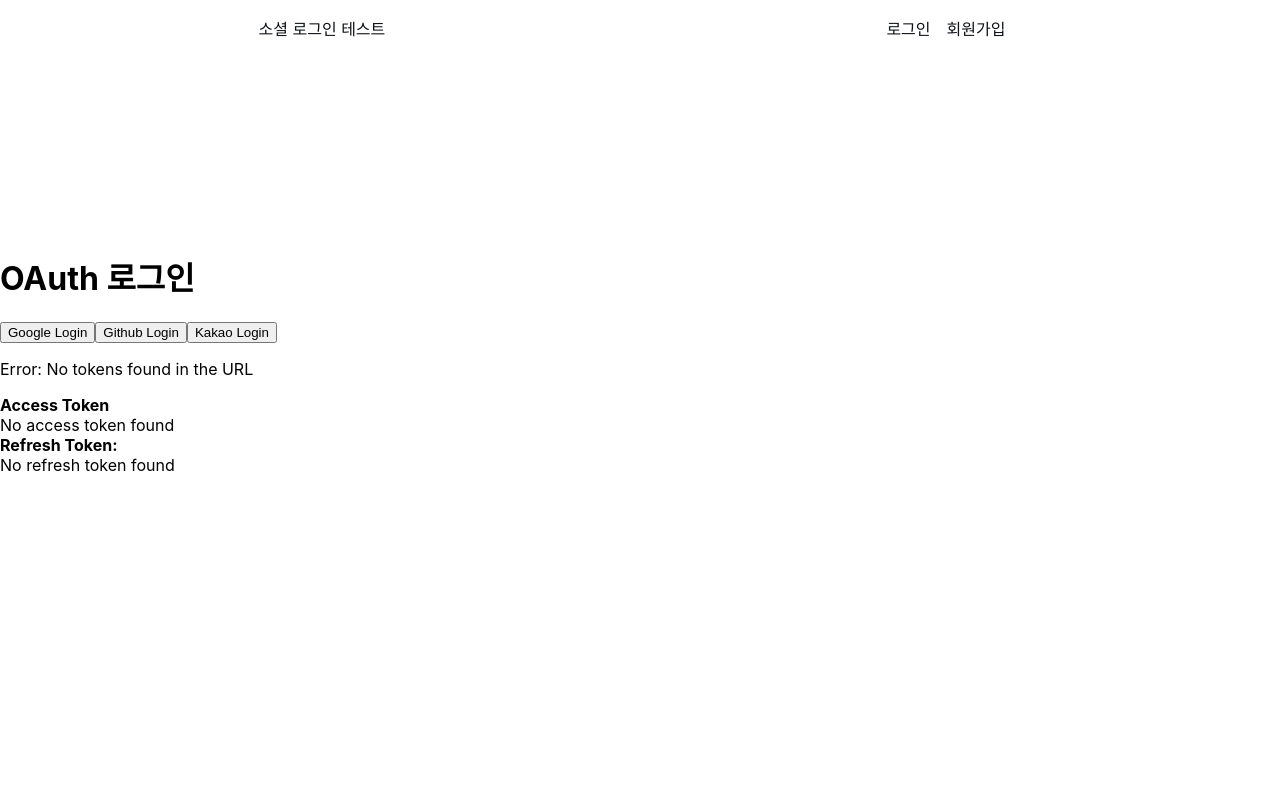
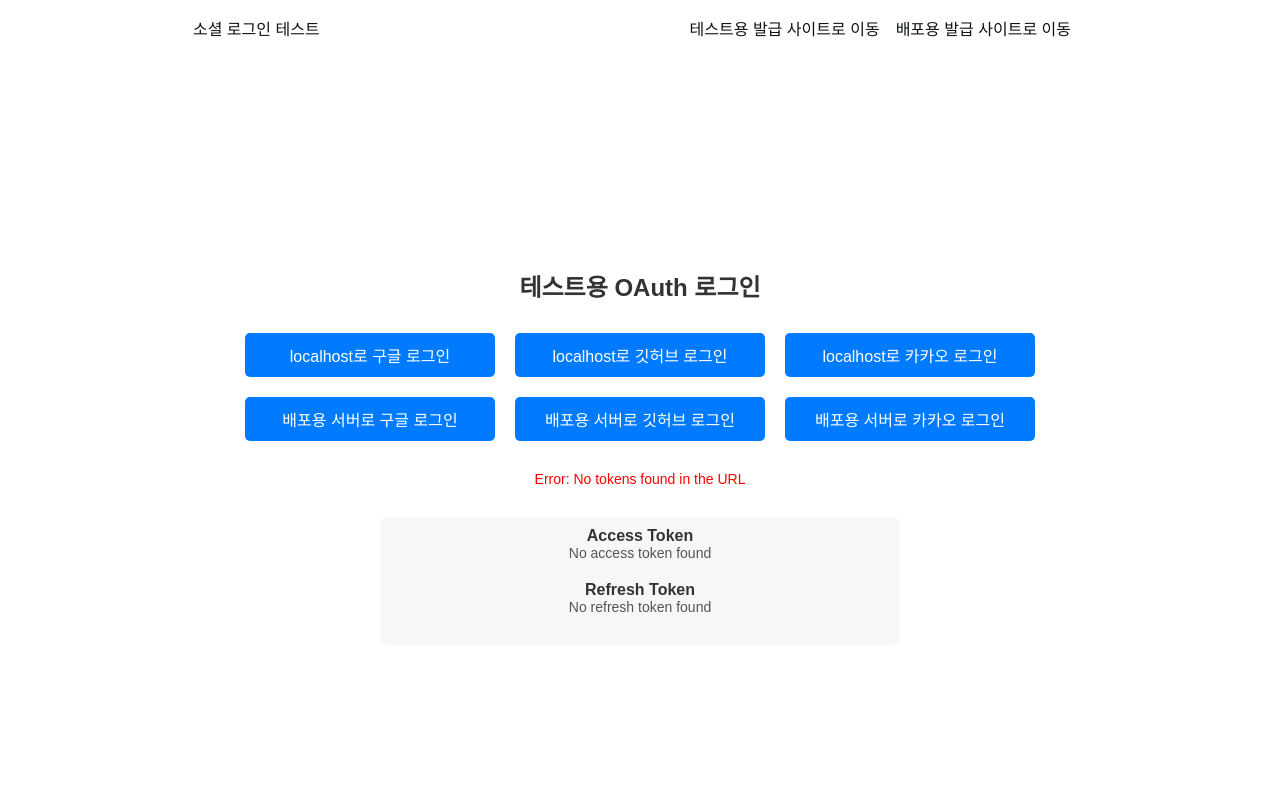
Before and after one commit to rinklove/rev-up-login-demo, a React (Create React App) app: page / in a window 1280 px wide. Shown: the top 800 px of the page. Built offline with nearby package versions, Linux system fonts and the light colour scheme; the HTML template or start-up script is replaced by a standard one.

Commit message:
fix: 소셜로그인 정상화

```diff
--- a/package.json
+++ b/package.json
@@ -39,5 +39,5 @@
       "last 1 safari version"
     ]
   },
-  "homepage": "https://rinklove.github.io/rev-up-login-demo/"
+  "homepage": "https://rinklove.github.io/rev-up-login-demo"
 }
--- a/src/components/main/MainDiv.jsx
+++ b/src/components/main/MainDiv.jsx
@@ -6,17 +6,24 @@ const MainDiv = () => {
   const [refreshToken, setRefreshToken] = useState(null);
   const [error, setError] = useState(null);
 
-  // 로그인 요청을 보낼 함수
-  const handleLogin = (provider) => {
+  // 로그인 요청을 보낼 함수 (로컬 서버용)
+  const handleLocalhostLogin = (provider) => {
     try {
-      // 현재 페이지의 URL을 가져와서 redirect_uri로 사용
-      const currentUrl = window.location.href;
+      const currentUrl = window.location.href.split('?')[0];
       console.log(`redirect_uri = ${currentUrl}`);
+      const loginUrl = `http://localhost:8080/oauth2/authorization/${provider}?redirect_uri=${encodeURIComponent(currentUrl)}`;
+      window.location.href = loginUrl;
+    } catch (err) {
+      setError(err.message);
+    }
+  };
 
-      // 로그인 URL을 생성합니다.
-      const loginUrl = `http://localhost:8080/oauth2/authorization/${provider}?redirect_uri=${encodeURIComponent(currentUrl)}`;
-
-      // 해당 URL로 리다이렉트하여 소셜 로그인 페이지로 이동합니다.
+  // 로그인 요청을 보낼 함수 (배포 서버용)
+  const handleReleaseServerLogin = (provider) => {
+    try {
+      const currentUrl = window.location.href.split('?')[0];
+      console.log(`redirect_uri = ${currentUrl}`);
+      const loginUrl = `https://revuprevup.o-r.kr/oauth2/authorization/${provider}?redirect_uri=${encodeURIComponent(currentUrl)}`;
       window.location.href = loginUrl;
     } catch (err) {
       setError(err.message);
@@ -37,33 +44,35 @@ const MainDiv = () => {
     }
   };
 
-  // 컴포넌트가 마운트되었을 때 URL에서 토큰을 추출
   useEffect(() => {
     getTokensFromUrl();
-  }, []); // 의존성 배열 비워두어 컴포넌트 마운트 시 한 번만 실행되도록 설정
+  }, []);
 
   return (
     <div className="main-div-container">
-      <h1>OAuth 로그인</h1>
+      <h1>테스트용 OAuth 로그인</h1>
 
-      {/* Google Login 버튼 */}
-      <button className="login-button" onClick={() => handleLogin('google')}>Google Login</button>
+      <div>
+        <button className="login-button" onClick={() => handleLocalhostLogin('google')}>localhost로 구글 로그인</button>
+        <button className="login-button" onClick={() => handleLocalhostLogin('github')}>localhost로 깃허브 로그인</button>
+        <button className="login-button" onClick={() => handleLocalhostLogin('kakao')}>localhost로 카카오 로그인</button>
+      </div>
 
-      {/* Github Login 버튼 */}
-      <button className="login-button" onClick={() => handleLogin('github')}>Github Login</button>
+      <div>
+        <button className="login-button" onClick={() => handleReleaseServerLogin('google')}>배포용 서버로 구글 로그인</button>
+        <button className="login-button" onClick={() => handleReleaseServerLogin('github')}>배포용 서버로 깃허브 로그인</button>
+        <button className="login-button" onClick={() => handleReleaseServerLogin('kakao')}>배포용 서버로 카카오 로그인</button>
+      </div>
 
-      {/* Kakao Login 버튼 */}
-      <button className="login-button" onClick={() => handleLogin('kakao')}>Kakao Login</button>
+      {error && <p className="error-message">Error: {error}</p>}
 
-      {/* 로그인 후 토큰 정보 출력 */}
-      {error && <p className="error-message">Error: {error}</p>}
       <div className="token-info">
         <div>
-          <div><strong>Access Token</strong></div>
+          <strong>Access Token</strong>
           <div>{accessToken ? accessToken : 'No access token found'}</div>
         </div>
         <div>
-          <div><strong>Refresh Token:</strong></div>
+          <strong>Refresh Token</strong>
           <div>{refreshToken ? refreshToken : 'No refresh token found'}</div>
         </div>
       </div>
@@ -71,4 +80,5 @@ const MainDiv = () => {
   );
 };
 
+
 export default MainDiv;
--- /dev/null
+++ b/src/components/main/ReleaseMainDiv.jsx
@@ -0,0 +1,77 @@
+import React, { useState, useEffect } from 'react';
+import './main-div.css';
+import { REACT_APP_API_BASE_URL_RELEASE } from '../../variables/server';
+
+const ReleaseMainDiv = () => {
+  const [accessToken, setAccessToken] = useState(null);
+  const [refreshToken, setRefreshToken] = useState(null);
+  const [error, setError] = useState(null);
+  const API_BASE_URL = REACT_APP_API_BASE_URL_RELEASE;
+
+  // 로그인 요청을 보낼 함수
+  const handleLogin = (provider) => {
+    try {
+      // 현재 페이지의 URL에서 ? 이후 부분을 제거
+      const currentUrl = window.location.href.split('?')[0];
+      console.log(`redirect_uri = ${currentUrl}`);
+
+      // 로그인 URL을 생성합니다.
+      const loginUrl = `http://ec2-15-164-143-242.ap-northeast-2.compute.amazonaws.com:8080/oauth2/authorization/${provider}?redirect_uri=${encodeURIComponent(currentUrl)}`;
+
+      // 해당 URL로 리다이렉트하여 소셜 로그인 페이지로 이동합니다.
+      window.location.href = loginUrl;
+    } catch (err) {
+      setError(err.message);
+    }
+  };
+
+  // URL에서 토큰을 추출하여 상태에 저장하는 함수
+  const getTokensFromUrl = () => {
+    const urlParams = new URLSearchParams(window.location.search);
+    const token = urlParams.get('access_token');
+    const refresh = urlParams.get('refresh_token');
+
+    if (token && refresh) {
+      setAccessToken(token);
+      setRefreshToken(refresh);
+    } else {
+      setError('No tokens found in the URL');
+    }
+  };
+
+  // 컴포넌트가 마운트되었을 때 URL에서 토큰을 추출
+  useEffect(() => {
+    console.log('REACT_APP_API_BASE_URL_RELEASE:', API_BASE_URL);
+    getTokensFromUrl();
+  }, []); // 의존성 배열 비워두어 컴포넌트 마운트 시 한 번만 실행되도록 설정
+
+  return (
+    <div className="main-div-container">
+      <h1>배포용 OAuth 로그인</h1>
+
+      {/* Google Login 버튼 */}
+      <button className="login-button" onClick={() => handleLogin('google')}>Google Login</button>
+
+      {/* Github Login 버튼 */}
+      <button className="login-button" onClick={() => handleLogin('github')}>Github Login</button>
+
+      {/* Kakao Login 버튼 */}
+      <button className="login-button" onClick={() => handleLogin('kakao')}>Kakao Login</button>
+
+      {/* 로그인 후 토큰 정보 출력 */}
+      {error && <p className="error-message">Error: {error}</p>}
+      <div className="token-info">
+        <div>
+          <div><strong>Access Token</strong></div>
+          <div>{accessToken ? accessToken : 'No access token found'}</div>
+        </div>
+        <div>
+          <div><strong>Refresh Token:</strong></div>
+          <div>{refreshToken ? refreshToken : 'No refresh token found'}</div>
+        </div>
+      </div>
+    </div>
+  );
+};
+
+export default ReleaseMainDiv;
--- a/src/components/main/main-div.css
+++ b/src/components/main/main-div.css
@@ -1,3 +1,66 @@
-div.token-info {
-  width : 500px
+.main-div-container {
+  font-family: Arial, sans-serif;
+  text-align: center;
+  padding: 20px;
 }
+
+h1 {
+  margin-bottom: 20px;
+  font-size: 24px;
+  color: #333;
+}
+
+button {
+  margin: 10px;
+  padding: 10px 20px;
+  font-size: 16px;
+  color: white;
+  background-color: #007bff;
+  border: none;
+  border-radius: 5px;
+  cursor: pointer;
+}
+
+button:hover {
+  background-color: #0056b3;
+}
+
+.login-button {
+  width: 250px;
+}
+
+.error-message {
+  color: red;
+  margin-top: 20px;
+  font-size: 14px;
+}
+
+.token-info {
+  display: flex;
+  flex-direction: column;
+  align-items: center;
+  margin-top: 30px;
+  padding: 10px;
+  background-color: #f7f7f7;
+  border-radius: 8px;
+  max-width: 500px; /* 지정된 넓이 */
+  margin-left: auto;
+  margin-right: auto;
+  overflow: hidden; /* 콘텐츠가 넘치지 않도록 설정 */
+  word-wrap: break-word; /* 긴 텍스트가 자동으로 줄바꿈되도록 설정 */
+}
+
+.token-info div {
+  margin-bottom: 10px;
+  width: 100%; /* 100% 너비를 채우도록 설정 */
+}
+
+.token-info strong {
+  font-size: 16px;
+  color: #333;
+}
+
+.token-info div {
+  font-size: 14px;
+  color: #555;
+}
--- a/src/components/navbar/Navbar.jsx
+++ b/src/components/navbar/Navbar.jsx
@@ -20,15 +20,15 @@ const Navbar = () => {
       >
         <Link
           className='auth-a'
-          to='/login'
+          to='/'
         >
-          로그인
+          테스트용 발급 사이트로 이동
         </Link>
         <Link
          className='auth-a'
-         to='/signup'
+         to='/release'
         >
-          회원가입
+          배포용 발급 사이트로 이동
         </Link>
       </div>
     </div>
--- a/src/pages/WebPage.jsx
+++ b/src/pages/WebPage.jsx
@@ -5,6 +5,7 @@ import Navbar from '../components/navbar/Navbar'
 import Footer from '../components/footer/Footer'
 import LoginPage from './LoginPage'
 import SignupPage from './SignupPage'
+import ReleaseMainDiv from '../components/main/ReleaseMainDiv'
 
 const WebPage = () => {
   return (
```
Also changed, not shown: 2 other files (tests, documents, lock files or other folders).
